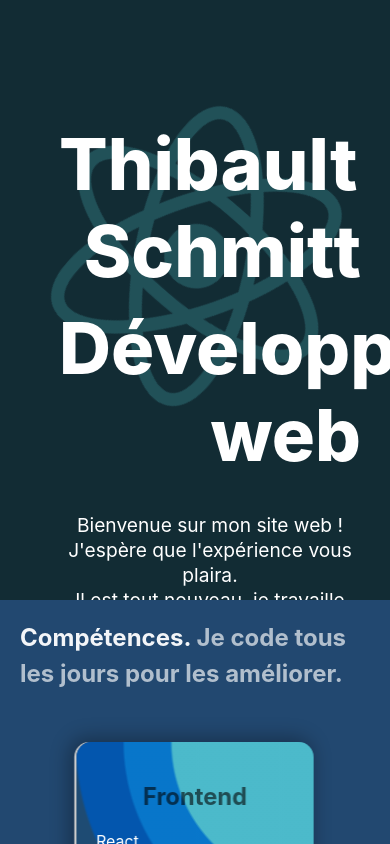
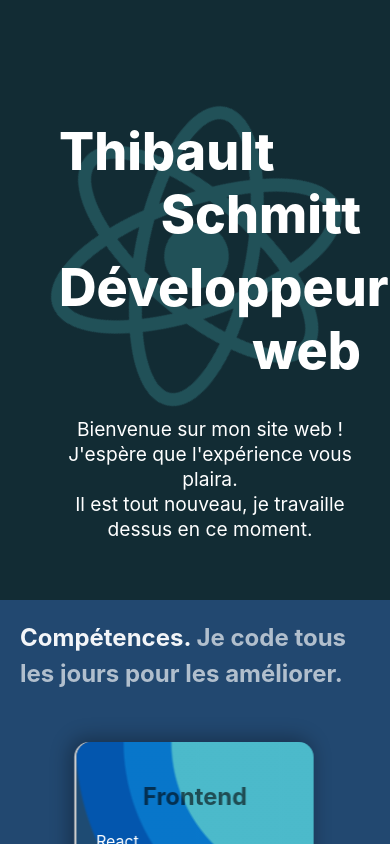
Before and after one commit to TiboLeFreapon/portifolio-actuel, a React (Create React App) app: page / in a window 390 px wide. Shown: the top 844 px of the page. Built offline with nearby package versions, Linux system fonts and the light colour scheme.

Commit message:
Correction bogue afficahge.

```diff
--- a/src/style/pageAccueil.scss
+++ b/src/style/pageAccueil.scss
@@ -41,6 +41,12 @@
                 }
                 .dev{
                     align-self: flex-start;
+                }
+            }
+            @media (max-width: 800px) {
+                .titre, .sous-titre{
+
+                font-size: 52px;
                 }
             }
             .pres-site{
```
